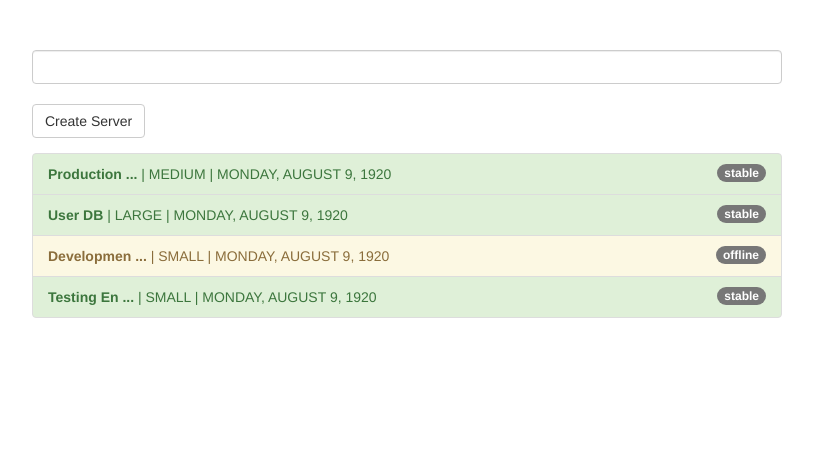
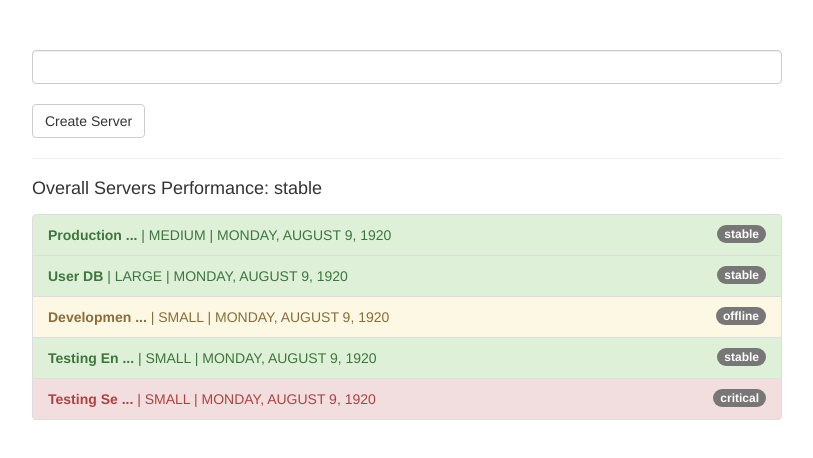
Before and after one commit to kaings/angular-pipes, an Angular app: page / in a window 1280 px wide. Shown: the top 458 px of the page, without its empty margins (233-1046 px from the left). Built offline with nearby package versions, Linux system fonts and the light colour scheme.

Commit message:
async pipe

```diff
--- a/src/app/app.component.html
+++ b/src/app/app.component.html
@@ -4,6 +4,10 @@
       <div class="form-group">
         <input type="text" class="form-control" [(ngModel)]="searchStatus"><br/>
         <button class="btn btn-default" (click)="onCreateServer()">Create Server</button><br/>
+      </div>
+      <hr>
+      <div class="form-group">
+        <h4>Overall Servers Performance: {{ oPerform | async }}</h4>
       </div>
       <ul class="list-group">
         <li
--- a/src/app/app.component.ts
+++ b/src/app/app.component.ts
@@ -35,7 +35,24 @@ export class AppComponent {
       status: 'stable',
       started: new Date(15, 1, 2017)
     }
+    ,
+    {
+      instanceType: 'small',
+      name: 'Testing Server',
+      status: 'critical',
+      started: new Date(15, 1, 2017)
+    }
   ];
+
+
+  oPerform = new Promise(
+    (resolve, reject) => {
+      setTimeout(
+        () => {
+          resolve('stable');
+        }, 2000);
+    }
+  );
 
 
   getStatusClasses(server: {instanceType: string, name: string, status: string, started: Date}) {
```
